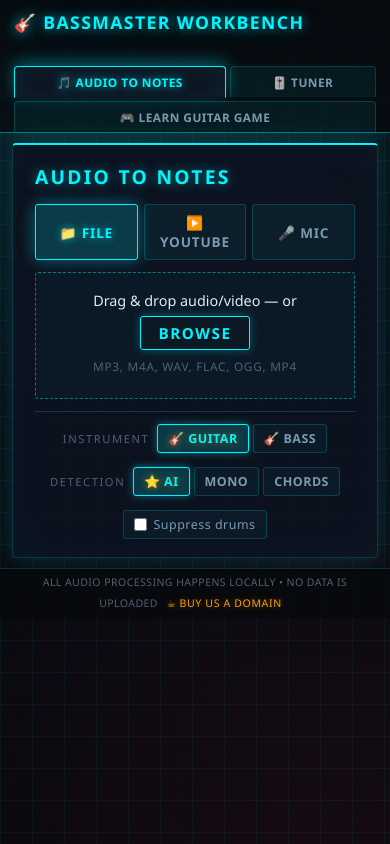
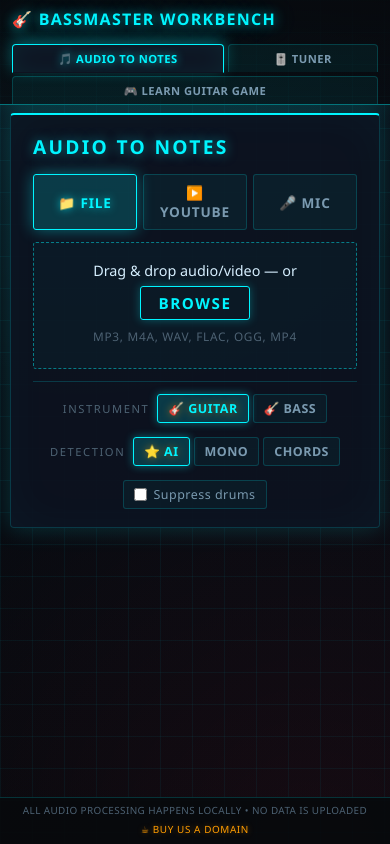
Before and after one commit to steti321-dot/bassmaster, a React (Create React App) app: page / in a window 390 px wide. Built offline with nearby package versions, Linux system fonts and the light colour scheme.

Commit message:
Mobile: keep single-viewport flex layout (no scrolling), shrink only

```diff
--- a/src/App.css
+++ b/src/App.css
@@ -239,23 +239,21 @@ body {
 
 /* ───────────────────────────────────────────────────────────
    Mobile / phone portrait (≤ 768px)
-   The desktop layout uses fixed-height flex columns; on phones we
-   relax that so content can scroll, and shrink paddings + fonts.
+   Keep the single-viewport flex layout (no scrolling) — just
+   shrink paddings + fonts so everything still fits.
    ─────────────────────────────────────────────────────────── */
 @media (max-width: 768px) {
-  .app {
-    height: auto;
-    min-height: 100vh;
-    min-height: 100dvh;
+  .app-header {
+    padding: 8px 12px 0;
   }
 
-  .app-header {
-    padding: 10px 14px 0;
+  .app-header-content {
+    gap: 8px;
   }
 
   .app-header h1 {
-    font-size: 1.1rem;
-    margin: 0 0 8px;
+    font-size: 1rem;
+    margin: 0 0 6px;
     letter-spacing: 0.08em;
   }
 
@@ -266,20 +264,18 @@ body {
 
   .tab-btn {
     flex: 1 1 auto;
-    padding: 7px 10px;
-    font-size: 0.74rem;
+    padding: 6px 8px;
+    font-size: 0.7rem;
     letter-spacing: 0.04em;
   }
 
   .app-main {
-    padding: 10px 12px;
-    overflow: visible;
-    flex: 0 0 auto;
+    padding: 8px 10px;
   }
 
   .app-footer {
-    padding: 6px 12px;
-    font-size: 0.66rem;
+    padding: 5px 10px;
+    font-size: 0.62rem;
     letter-spacing: 0.04em;
   }
 
@@ -289,6 +285,6 @@ body {
 
   .donate-link {
     display: inline-block;
-    margin-top: 4px;
+    margin-top: 2px;
   }
 }
--- a/src/game/components/NoteRain.css
+++ b/src/game/components/NoteRain.css
@@ -39,9 +39,9 @@
 
 @media (max-width: 768px) {
   .note-rain {
-    /* Lock a sensible height when the rain stops being flex-1 because the
-       parent stage is now column-flow; without this it'd collapse to 0. */
-    min-height: 60vh;
-    height: 60vh;
+    /* Stage is column-flow on mobile but rain still flex:1 so it fills
+       whatever's left after the SidePanel row above + footer below. */
+    flex: 1 1 auto;
+    min-height: 200px;
   }
 }
--- a/src/tabs/LearnGuitarGame.css
+++ b/src/tabs/LearnGuitarGame.css
@@ -311,26 +311,21 @@
 }
 
 /* ───────────────────────────────────────────────────────────
-   Mobile portrait — stack the side panel above the note rain
-   so both fit on a phone screen, and let the page scroll.
+   Mobile portrait — stack the side panel above the note rain so
+   both fit on the phone, but keep the layout flex-bounded to one
+   viewport (no scrolling). HUD + stage + footer-bar all share the
+   available height; the rain fills whatever's left.
    ─────────────────────────────────────────────────────────── */
 @media (max-width: 768px) {
-  .game-screen {
-    /* Allow the page to grow past the viewport so nothing is clipped
-       behind the footer. */
-    min-height: auto;
-  }
-
   .game-stage {
     flex-direction: column;
-    gap: 8px;
+    gap: 6px;
   }
 
   .game-footer-bar {
-    flex-direction: column;
-    align-items: stretch;
+    align-items: center;
     gap: 6px;
-    padding: 6px 8px;
+    padding: 5px 8px;
     font-size: 0.72rem;
   }
 
@@ -354,8 +349,8 @@
   }
 
   .back-btn {
-    width: 100%;
-    padding: 6px 12px;
+    padding: 5px 10px;
+    font-size: 0.7rem;
   }
 
   .ns-toggle {
```
